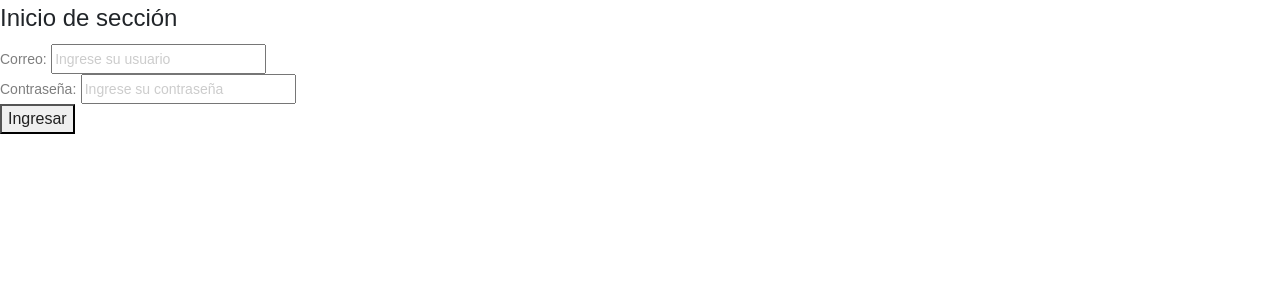
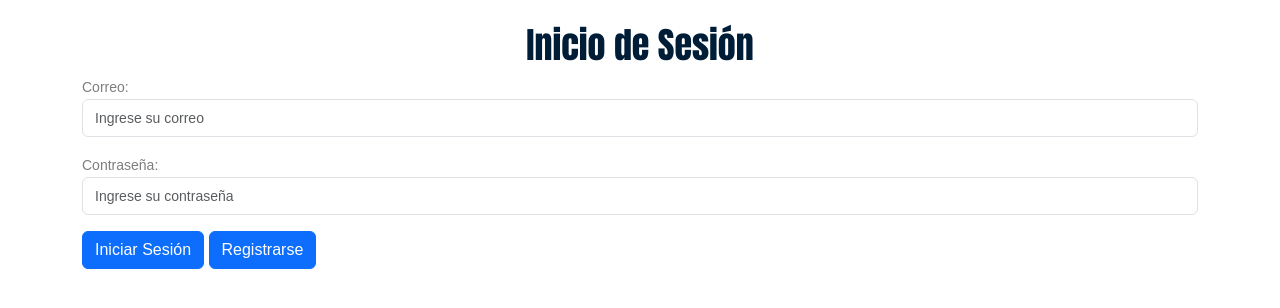
Before and after one commit to KevinRamirezS/Proyecto-de-Ambiente-Web, a PHP site: page /ingresar.php in a window 1280 px wide. Shown: the top 308 px of the page. Run offline with PHP 8.4, Linux system fonts and the light colour scheme; some web fonts are replaced.

```diff
--- a/ingresar.php
+++ b/ingresar.php
@@ -8,42 +8,46 @@
 	<link href="https://fonts.googleapis.com/css2?family=Roboto:wght@400;700&display=swap" rel="stylesheet">
     <link href="https://cdn.jsdelivr.net/npm/bootstrap@5.3.0-alpha1/dist/css/bootstrap.min.css" rel="stylesheet">
 	<link rel="stylesheet" href="Css/style.css">
-    <title>ElectroComp</title>
+    <title>Iniciar Sesion</title>
 
 </head>
-<body class="login">
+<body >
 
     <section class="contenedor contenido">
+        <div class="container">
         <form class="form-group" action="controller/login.php" method="post">
-            <legend>Inicio de sección</legend>
+        <br><h1 class="htitulo" style="text-align: center;">Inicio de Sesión</h1>
             <div>
-                <div class="form-group">
+                <div class="mb-3">
                     <label for="usuario">Correo:</label>
-                    <input id="usuario" name="usuario" class="form_text" type="email"
-                    placeholder="Ingrese su usuario">
+                    <input id="usuario" name="usuario"  class="form-control" type="email"
+                    placeholder="Ingrese su correo">
                 </div>
-                <div class="form-group">
+                <div class="mb-3">
                     <label for="contrasena">Contraseña:</label>
-                    <input id="contrasena" name="contrasena" class="form_text"
+                    <input id="contrasena" name="contrasena"  class="form-control"
                     type="password" placeholder="Ingrese su contraseña">
                 </div>
             </div>
-            <div>
-                <button class="boton enviar" type="submit">Ingresar</button>
+            <div >
+                <button class="btn btn-primary " type="submit">Iniciar Sesión</button>
+                <a href="controller/registro.php" class="btn btn-primary">Registrarse</a>
+
             </div>
         </form>
+        </div>
 
         <?php
             if (isset($_GET["error"])) {
                 switch ($_GET["error"]) {
                     case '1':
-                        echo "<p class='text-tertiary'>* No autorizado</p>";
+                        echo "<p style='text-align: center;' class='text-tertiary'>Debe iniciar sesion</p>";
                         break;
                     case '2':
-                        echo "<p class='text-tertiary'>* Se requiere usuario y contraseña</p>";
+                        echo "<p style='text-align: center;' class='text-tertiary'>* Se requiere usuario y contraseña</p>";
                         break;
                     case '3':
-                        echo "<p class='text-tertiary'>* Credenciales invalidos</p>";
+                        echo "<p style='text-align: center;' class='text-tertiary'>* Credenciales invalidos</p>";
                         break;
                 }
             }
--- a/museoNacional.html
+++ b/museoNacional.html
@@ -23,7 +23,7 @@
                                 <div class="main-menu  d-none d-lg-block">
                                     <nav>
                                         <ul id="navigation">
-                                            <li><a href="">Home</a></li>
+                                            <li><a href="index.php">Home</a></li>
                                             <li><a href="">Museos <i class="ti-angle-down"></i></a>
                                                 <ul class="submenu">
                                                     <li><a href="museoNiños.html">Museo de los niños</a></li>
@@ -33,6 +33,8 @@
                                                 </ul>
                                             </li>
                                             <li><a href="ayuda.html">Ayuda</a></li>
+                                            <li><a href="controller/logout.php">Cerrar Sesión</a></li>
+                                            <li><a href="ingresar.php">Iniciar Sesión</a></li>
                                         </ul>
                                     </nav>
                                 </div>
@@ -40,7 +42,7 @@
                             <div class="col-xl-3 col-lg-3 d-none d-lg-block">
                                 <div class="buy_tkt">
                                     <div class="book_btn d-none d-lg-block">
-                                        <a href="entradas/entradas">Reservar Entrada</a>
+                                        <a href="reservar.php">Reservar Entrada</a>
                                     </div>
                                 </div>
                             </div>
```
Also changed, not shown: controller/registro.php (+15 -10 lines), index.php (+4 -8 lines), museoJade.html (+4 -3 lines), museoNiños.html (+7 -2 lines), museoPercolombino.html (+7 -2 lines), reservar.html (deleted, +0 -49 lines), reservar.php (added, +62 -0 lines).
